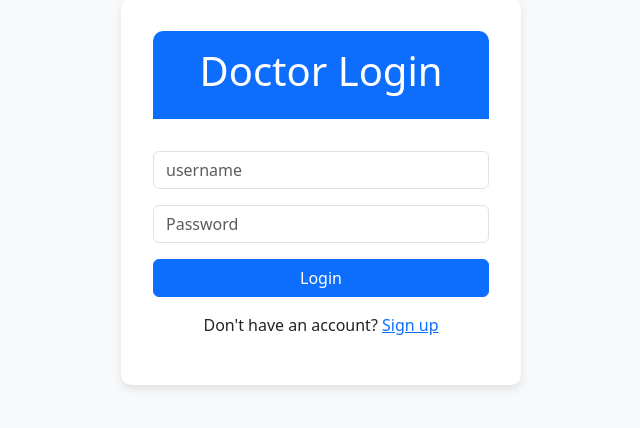
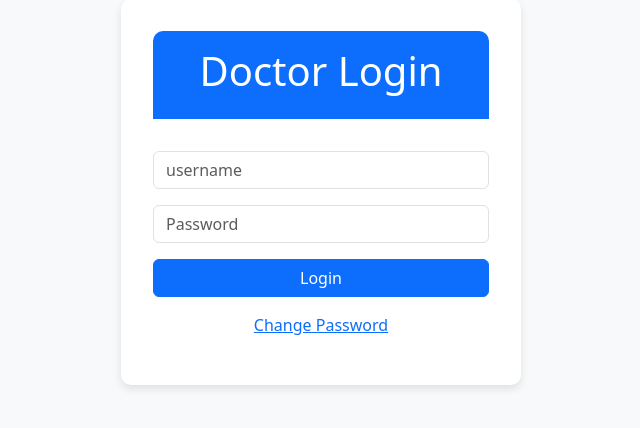
Before and after one commit to thesujai/MedicalTestandReportManagementSystem, a Django app: page /login/doctor in a window 1280 px wide. Shown: the part 208-636 px from the top of the page, without its empty margins (319-959 px from the left). Run offline with Django 4.2, Linux system fonts and the light colour scheme.

Commit message:
removed creation of account access for doctor

```diff
--- a/mtrms/templates/mtrms/login.html
+++ b/mtrms/templates/mtrms/login.html
@@ -52,8 +52,11 @@
       </div>
       <button type="submit" class="btn btn-primary btn-login">Login</button>
     </form>
+    <p class="mt-3"> <a href="{%url 'mtrms:change-password'%}">Change Password</a></p>
+    {% if title != 'Doctor Login' %}
 
     <p class="mt-3">Don't have an account? <a href="patient-signup.html">Sign up</a></p>
+    {% endif %}
   </div>
 
   <!-- Bootstrap JS (Optional, if you plan to use Bootstrap components that require JS) -->
```
